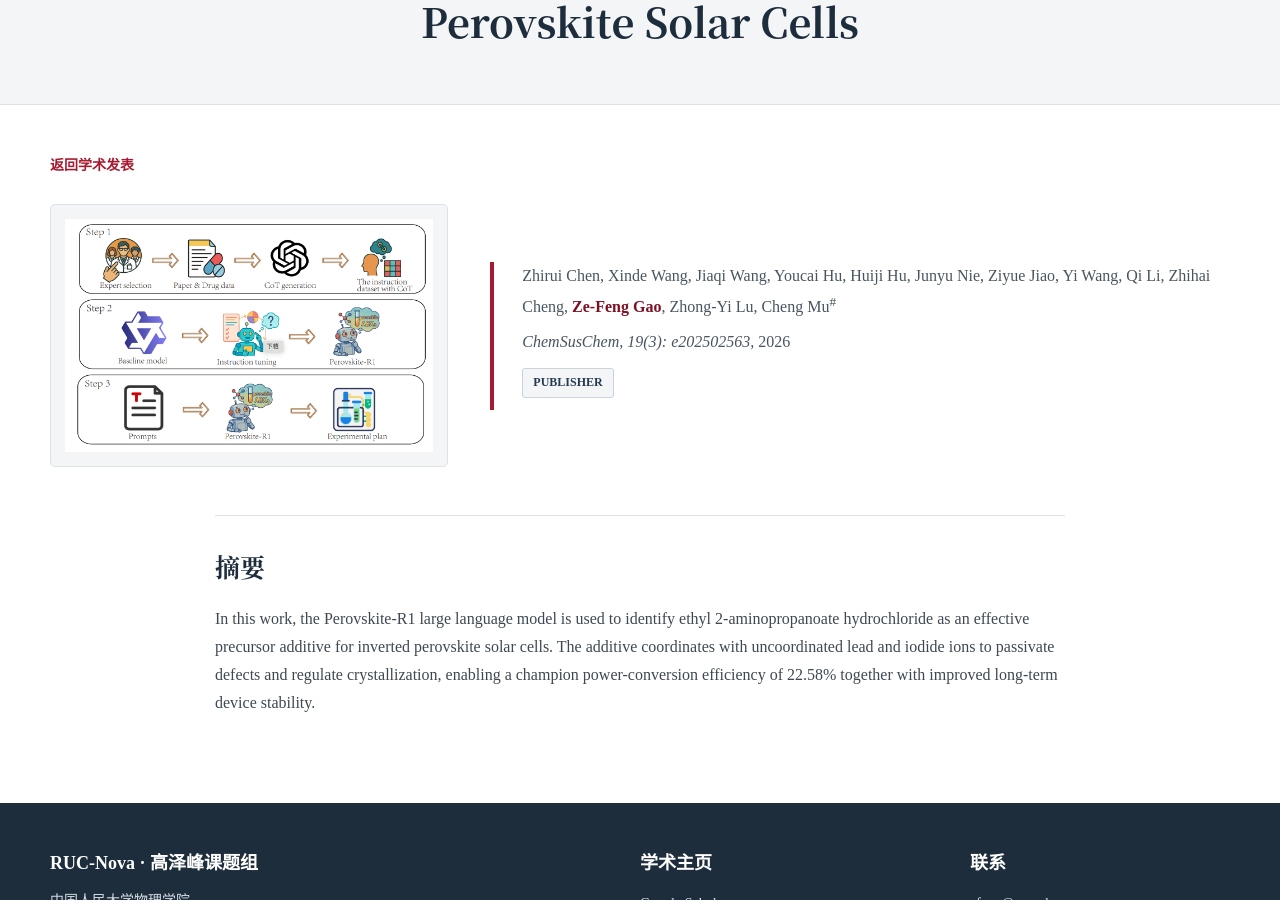
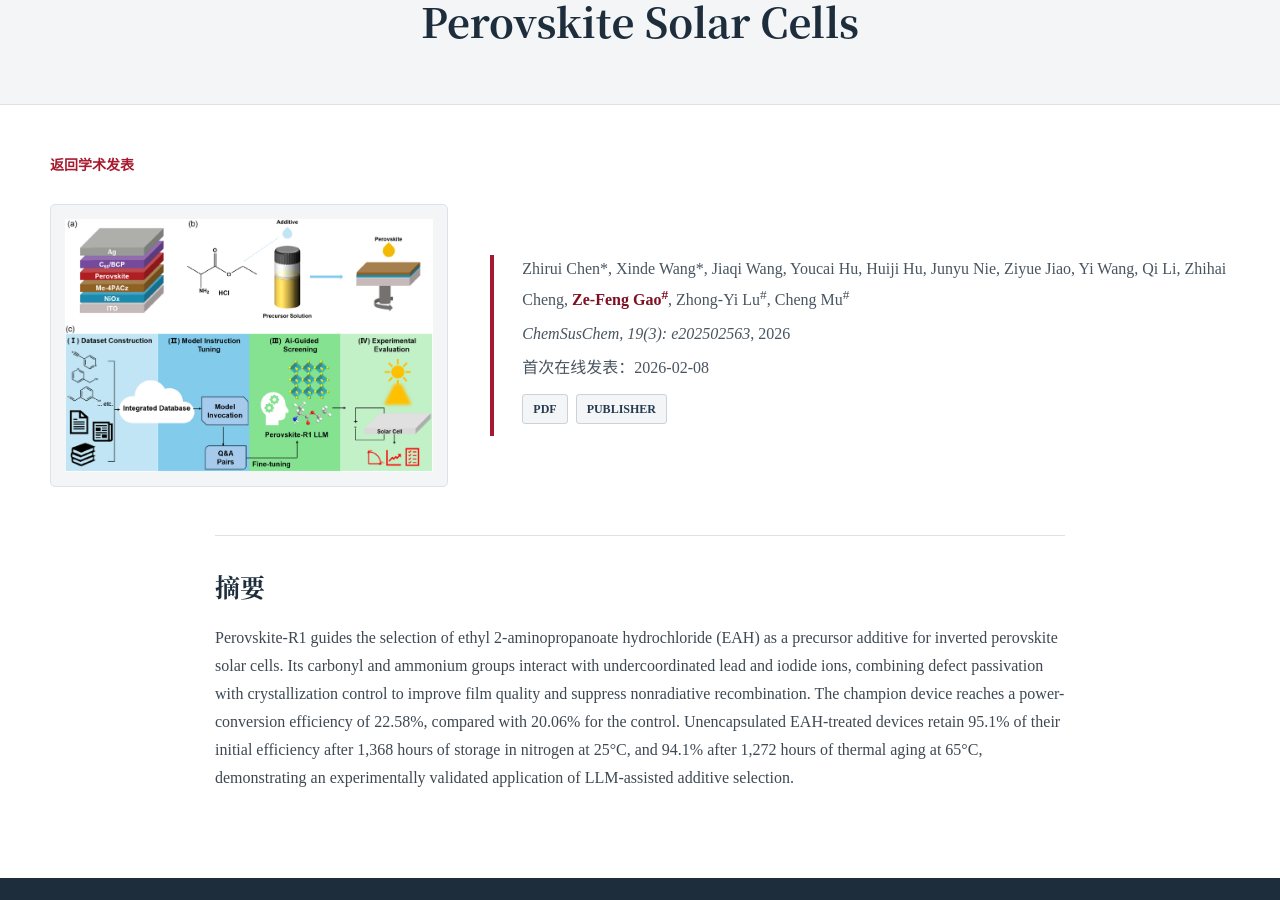
Before and after one commit to zfgao66/homepage, a Jekyll site: the page built from _posts/2026/2026-02-12-LLM-Additive-Selection.markdown, in a window 1280 px wide and 900 px high, scrolled down 421 px. Built offline with Jekyll 4.4.1, drawn with Linux system fonts in a browser that asks for light colours.

Commit message:
Update ChemSusChem additive selection paper from published article

```diff
--- a/_posts/2026/2026-02-12-LLM-Additive-Selection.markdown
+++ b/_posts/2026/2026-02-12-LLM-Additive-Selection.markdown
@@ -1,13 +1,15 @@
 ---
 layout: post
 title:  "Large Language Model-Assisted Additive Selection for Synergistic Defect and Crystallization Control in Efficient Inverted Perovskite Solar Cells"
-date:   2026-02-12 00:00:00 +00:00
-image: images/2025/Perovskite-R1.png
+date:   2026-02-08 00:00:00 +00:00
+published_online: 2026-02-08
+image: images/2026/LLM-Additive-Selection.png
 categories: 2026_research
 author: Ze-Feng Gao
-authors: "Zhirui Chen, Xinde Wang, Jiaqi Wang, Youcai Hu, Huiji Hu, Junyu Nie, Ziyue Jiao, Yi Wang, Qi Li, Zhihai Cheng, <strong>Ze-Feng Gao</strong>, Zhong-Yi Lu, Cheng Mu<sup>#</sup>"
+authors: "Zhirui Chen*, Xinde Wang*, Jiaqi Wang, Youcai Hu, Huiji Hu, Junyu Nie, Ziyue Jiao, Yi Wang, Qi Li, Zhihai Cheng, <strong>Ze-Feng Gao<sup>#</sup></strong>, Zhong-Yi Lu<sup>#</sup>, Cheng Mu<sup>#</sup>"
 venue: "ChemSusChem, 19(3): e202502563"
+paper: /pdfs/2026/LLM-Additive-Selection.pdf
 link: https://doi.org/10.1002/cssc.202502563
 ---
 
-In this work, the Perovskite-R1 large language model is used to identify ethyl 2-aminopropanoate hydrochloride as an effective precursor additive for inverted perovskite solar cells. The additive coordinates with uncoordinated lead and iodide ions to passivate defects and regulate crystallization, enabling a champion power-conversion efficiency of 22.58% together with improved long-term device stability.
+Perovskite-R1 guides the selection of ethyl 2-aminopropanoate hydrochloride (EAH) as a precursor additive for inverted perovskite solar cells. Its carbonyl and ammonium groups interact with undercoordinated lead and iodide ions, combining defect passivation with crystallization control to improve film quality and suppress nonradiative recombination. The champion device reaches a power-conversion efficiency of 22.58%, compared with 20.06% for the control. Unencapsulated EAH-treated devices retain 95.1% of their initial efficiency after 1,368 hours of storage in nitrogen at 25°C, and 94.1% after 1,272 hours of thermal aging at 65°C, demonstrating an experimentally validated application of LLM-assisted additive selection.
--- a/platform.html
+++ b/platform.html
@@ -173,7 +173,7 @@ description: 面向AI for Science的材料设计模型、开放数据集与在
     <div class="case-grid">
       <article class="case-card"><span>01</span><h3>高温BCS超导材料筛选</h3><p>利用InvDesFlow筛选潜在高温超导材料，其中Li<sub>2</sub>AuH<sub>6</sub>的常压超导转变温度预测约为140 K。</p><ul class="tag-list"><li>材料发现</li><li>超导材料</li><li>AI预测</li></ul></article>
       <article class="case-card"><span>02</span><h3>交错磁性材料发现</h3><p>MatAltMag发现50种新的交错磁性材料，其中包括4种此前未报道的i波交错磁性材料。</p><ul class="tag-list"><li>交错磁性</li><li>预训练微调</li><li>高效筛选</li></ul></article>
-      <article class="case-card"><span>03</span><h3>钙钛矿实验设计</h3><p>从1,232篇文献构建包含33,269种候选添加剂的知识库，并形成多项经实验验证的材料设计策略。</p><ul class="tag-list"><li>垂域大模型</li><li>知识挖掘</li><li>实验验证</li></ul></article>
+      <article class="case-card"><span>03</span><h3>钙钛矿添加剂筛选与实验验证</h3><p>Perovskite-R1辅助筛选添加剂EAH，协同钝化缺陷并调控结晶，将倒置钙钛矿太阳能电池的最高光电转换效率从20.06%提升至22.58%，同时改善储存与热老化稳定性。<a href="{{ '/publication/2026/LLM-Additive-Selection/' | relative_url }}">查看ChemSusChem论文</a></p><ul class="tag-list"><li>垂域大模型</li><li>添加剂筛选</li><li>实验验证</li></ul></article>
     </div>
   </div>
 </section>
```
Also changed, not shown: images/2026/LLM-Additive-Selection.png (added), 1 other file.
